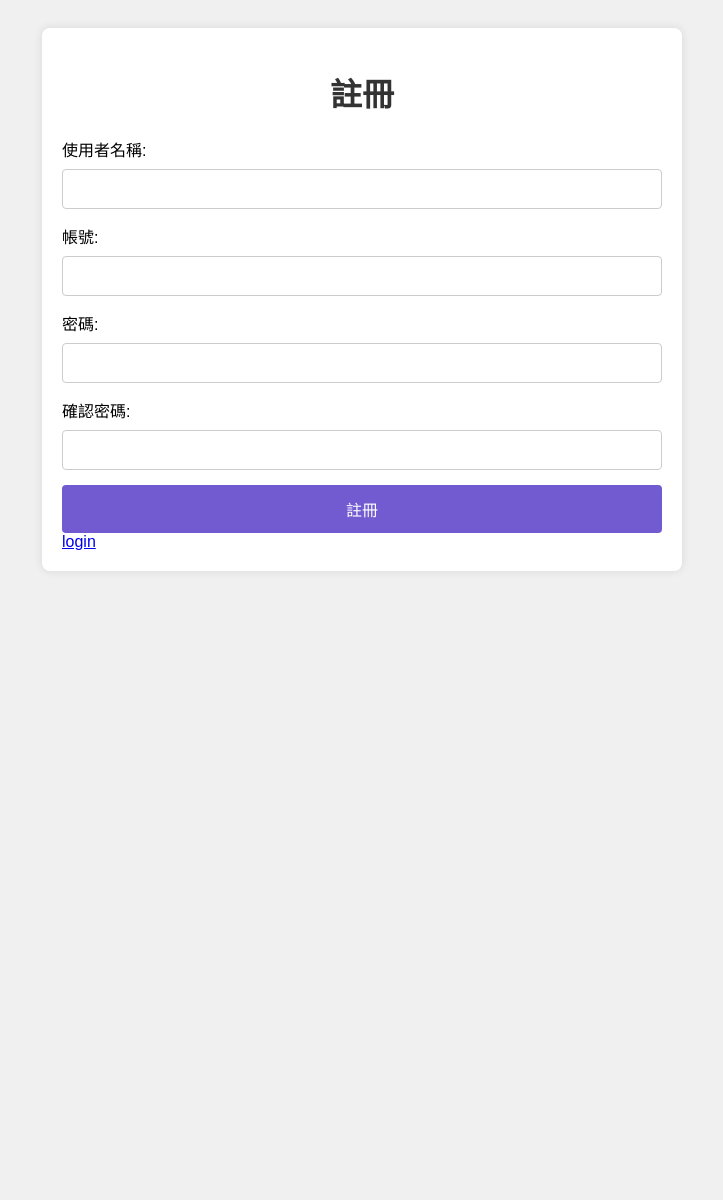
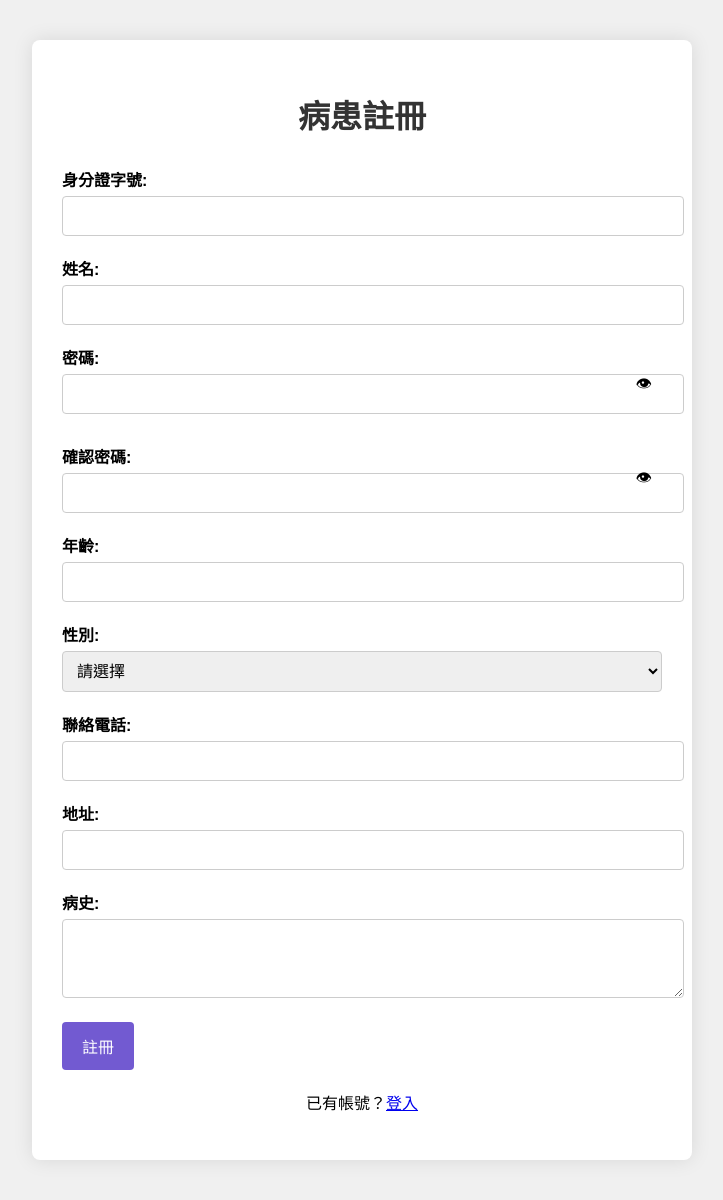
Before and after one commit to xin102291/pqc-iot-authentication, a Flask app: page /signup in a window 1280 px wide. Shown: the whole page, without its empty margins (278-1001 px from the left). Before the commit the page ends 571 px from the top, so only its background shows below. Run offline with Flask 3, Linux system fonts and the light colour scheme; parts of the project's set-up code (start-up, migrations or seed data) failed here and were passed over.

Commit message:
註冊葉面修改

```diff
--- a/Web/App/route.py
+++ b/Web/App/route.py
@@ -141,7 +141,7 @@ def login():
                 return render_template('login.html', error='帳號不存在')
 
             if not bcrypt.checkpw(password.encode(),user_data[2].encode()):
-                return render_template('login.html', error='密碼錯誤')
+                return render_template('login.html', error='密碼或帳號錯誤')
 
             # 檢查用戶是否存在於相應的表中（patients 或 doctors）
             table_name = 'patients' if user_type == 'patients' else 'doctors'
@@ -181,38 +181,59 @@ def logout():
 
 @app.route('/signup', methods=['GET', 'POST'])
 def signup():
-    global dbConn
     if request.method == 'GET':
         return render_template('signup.html')
     elif request.method == 'POST':
-        username = request.form['username']
-        account = request.form['account']
+        patient_id = request.form['id']
+        name = request.form['name']
         password = request.form['password']
         confirm_password = request.form['confirm_password']
+        age = request.form['age']
+        gender = request.form['gender']
+        contact = request.form['contact']
+        address = request.form['address']
+        medical_history = request.form['medical_history']
 
-        if not username or not account or not password:
-            return render_template('signup.html', error="請填寫所有欄位")
+        # 基本驗證
+        if not all([patient_id, name, password, age, gender, contact, address, medical_history]):
+            return render_template('signup.html', error="請填寫所有必填欄位")
         if len(password) < 8 or len(password) > 15:
-            return render_template('signup.html', error="密碼長度8~15")
+            return render_template('signup.html', error="密碼長度必須在8到15個字符之間")
         if password != confirm_password:
             return render_template('signup.html', error="密碼和確認密碼不一致")
 
-        if account in users:
-            return render_template('signup.html', error="該帳號已被使用")
+        # 檢查ID是否已存在
+        connection = create_connection()
+        if connection:
+            try:
+                cursor = connection.cursor(buffered=True)
+                cursor = dbConn.cursor()
+                cursor.execute("SELECT id FROM patients WHERE id = %s", (patient_id,))
+                if cursor.fetchone():
+                    cursor.close()
+                    return render_template('signup.html', error="該病患ID已被使用")
+                # 密碼加密
+                hashed_password = bcrypt.hashpw(password.encode('utf-8'), bcrypt.gensalt())
 
-        hashed_password = bcrypt.hashpw(password.encode('utf-8'), bcrypt.gensalt())
 
-        if dbConn:
-            try:
-                cursor = dbConn.cursor()
-                sql = "INSERT INTO users (name, id, password) VALUES (%s, %s, %s)"
-                val = (username, account, hashed_password)
-                cursor.execute(sql, val)
+                # 插入用戶資料
+                sql_user = "INSERT INTO users (id, name, password) VALUES (%s, %s, %s)"
+                val_user = (patient_id, name, hashed_password)
+                cursor.execute(sql_user, val_user)
+
+                # 插入病患資料
+                sql_patient = """
+                INSERT INTO patients (id, name, age, gender, contact, address, medical_history)
+                VALUES (%s, %s, %s, %s, %s, %s, %s)
+                """
+                val_patient = (patient_id, name, age, gender, contact, address, medical_history)
+                cursor.execute(sql_patient, val_patient)
+
                 dbConn.commit()
-                update_users()  # 更新 users 列表
-                flash(f'{username}！註冊成功！')
+                flash(f'{name}！註冊成功！')
                 return redirect(url_for('login'))
             except myconn.Error as err:
+                dbConn.rollback()
                 flash(f'註冊失敗：{err}', 'error')
                 return render_template('signup.html', error="註冊失敗")
             finally:
--- a/Web/App/templates/login.html
+++ b/Web/App/templates/login.html
@@ -102,7 +102,7 @@
                 <option value="doctors">醫生</option>
             </select>
 
-            <label for="user_id">用戶名</label>
+            <label for="user_id">帳號</label>
             <input type="text" id="user_id" name="user_id" required>
 
             <label for="password">密碼</label>
--- a/Web/App/templates/signup.html
+++ b/Web/App/templates/signup.html
@@ -2,38 +2,48 @@
 <html lang="zh-Hant">
 <head>
     <meta charset="UTF-8">
-    <title>註冊</title>
+    <meta name="viewport" content="width=device-width, initial-scale=1.0">
+    <title>病患註冊 - 電子健康病例系統</title>
     <style>
         body {
             font-family: Arial, sans-serif;
             background-color: #f0f0f0;
             padding: 20px;
+            margin: 0;
         }
         .container {
             max-width: 600px;
-            margin: 0 auto;
+            margin: 20px auto;
             background-color: #fff;
-            padding: 20px;
+            padding: 30px;
             border-radius: 8px;
-            box-shadow: 0 0 10px rgba(0, 0, 0, 0.1);
+            box-shadow: 0 0 20px rgba(0, 0, 0, 0.1);
         }
         h1 {
             text-align: center;
             color: #333;
+            margin-bottom: 30px;
         }
         form {
-            display: flex;
-            flex-direction: column;
+            display: grid;
+            gap: 20px;
         }
         label {
-            margin-bottom: 8px;
+            display: block;
+            margin-bottom: 5px;
+            font-weight: bold;
         }
-        input[type="text"], input[type="password"] {
+        input[type="text"], input[type="password"], input[type="number"], input[type="tel"], select, textarea {
+            width: 100%;
             padding: 10px;
-            margin-bottom: 15px;
             border: 1px solid #ccc;
             border-radius: 4px;
             font-size: 16px;
+            transition: border-color 0.3s;
+        }
+        input[type="text"]:focus, input[type="password"]:focus, input[type="number"]:focus, input[type="tel"]:focus, select:focus, textarea:focus {
+            border-color: #725ad1;
+            outline: none;
         }
         input[type="submit"] {
             background-color: #725ad1;
@@ -49,47 +59,115 @@
             background-color: #5c48b2;
         }
         .error {
-            color: red;
+            color: #f44336;
+            font-size: 14px;
             margin-top: 5px;
+        }
+        .password-container {
+            position: relative;
+        }
+        .toggle-password {
+            position: absolute;
+            right: 10px;
+            top: 50%;
+            transform: translateY(-50%);
+            cursor: pointer;
+        }
+        #password-strength {
+            height: 5px;
+            margin-top: 5px;
+            transition: width 0.3s;
+        }
+        #error-messages {
+            color: #f44336;
+            margin-bottom: 15px;
         }
     </style>
 </head>
 <body>
     <div class="container">
-        <h1>註冊</h1>
-        <form id="sugnup-form" action="/signup" method="POST">
-            <label for="username">使用者名稱:</label>
-            <input type="text" id="username" name="username" required>
-
-            <label for="account">帳號:</label>
-            <input type="text" id="account" name="account" required>
-
-            <label for="password">密碼:</label>
-            <input type="password" id="password" name="password" required>
-
-            <label for="confirm_password">確認密碼:</label>
-            <input type="password" id="confirm_password" name="confirm_password" required>
-            <span id="message"></span>
-
-            <input type="submit" value="註冊">
-            {% if error %}
-                <p class="error-message">{{ error }}</p>
-            {% endif %}
+        <h1>病患註冊</h1>
+        <div id="error-messages"></div>
+        <form id="signup-form" action="/signup" method="POST">
+            <div>
+                <label for="id">身分證字號:</label>
+                <input type="text" id="id" name="id" required maxlength="10">
+            </div>
+            <div>
+                <label for="name">姓名:</label>
+                <input type="text" id="name" name="name" required maxlength="100">
+            </div>
+            <div class="password-container">
+                <label for="password">密碼:</label>
+                <input type="password" id="password" name="password" required>
+                <span class="toggle-password" onclick="togglePasswordVisibility('password')">👁</span>
+                <div id="password-strength"></div>
+            </div>
+            <div class="password-container">
+                <label for="confirm_password">確認密碼:</label>
+                <input type="password" id="confirm_password" name="confirm_password" required>
+                <span class="toggle-password" onclick="togglePasswordVisibility('confirm_password')">👁</span>
+                <span id="password-match"></span>
+            </div>
+            <div>
+                <label for="age">年齡:</label>
+                <input type="number" id="age" name="age" required min="0">
+            </div>
+            <div>
+                <label for="gender">性別:</label>
+                <select id="gender" name="gender" required>
+                    <option value="">請選擇</option>
+                    <option value="男">男</option>
+                    <option value="女">女</option>
+                </select>
+            </div>
+            <div>
+                <label for="contact">聯絡電話:</label>
+                <input type="tel" id="contact" name="contact" required maxlength="15">
+            </div>
+            <div>
+                <label for="address">地址:</label>
+                <input type="text" id="address" name="address" required maxlength="255">
+            </div>
+            <div>
+                <label for="medical_history">病史:</label>
+                <textarea id="medical_history" name="medical_history" rows="3" required></textarea>
+            </div>
+            <div>
+                <input type="submit" value="註冊">
+            </div>
         </form>
-        <a href="/login" >login</a>
+        <p style="text-align: center; margin-top: 20px;">已有帳號？<a href="/login">登入</a></p>
     </div>
 
     <script>
-        document.getElementById('password').addEventListener('keyup', function() {
-            const password = document.getElementById('password').value;
-            const confirm_password = document.getElementById('confirm_password').value;
-            const message = document.getElementById('message');
+        function togglePasswordVisibility(inputId) {
+            var input = document.getElementById(inputId);
+            input.type = input.type === "password" ? "text" : "password";
+        }
 
-            // if (password === confirm_password) {
-            //     message.innerHTML = '';
-            // } else {
-            //     message.innerHTML = '密碼不一致';
-            // }
+        document.getElementById('password').addEventListener('input', function() {
+            var password = this.value;
+            var strength = 0;
+            if (password.match(/[a-z]+/)) strength += 1;
+            if (password.match(/[A-Z]+/)) strength += 1;
+            if (password.match(/[0-9]+/)) strength += 1;
+            if (password.match(/[$@#&!]+/)) strength += 1;
+
+            var strengthBar = document.getElementById('password-strength');
+            var colors = ["", "#ff4d4d", "#ffa64d", "#99cc00", "#4dff4d"];
+            strengthBar.style.width = (strength * 25) + "%";
+            strengthBar.style.backgroundColor = colors[strength];
+        });
+
+        document.getElementById('signup-form').addEventListener('submit', function(e) {
+            var password = document.getElementById('password').value;
+            var confirmPassword = document.getElementById('confirm_password').value;
+
+            if (password !== confirmPassword) {
+                e.preventDefault();
+                alert("密碼和確認密碼不一致");
+            }
         });
     </script>
 </body>
```
